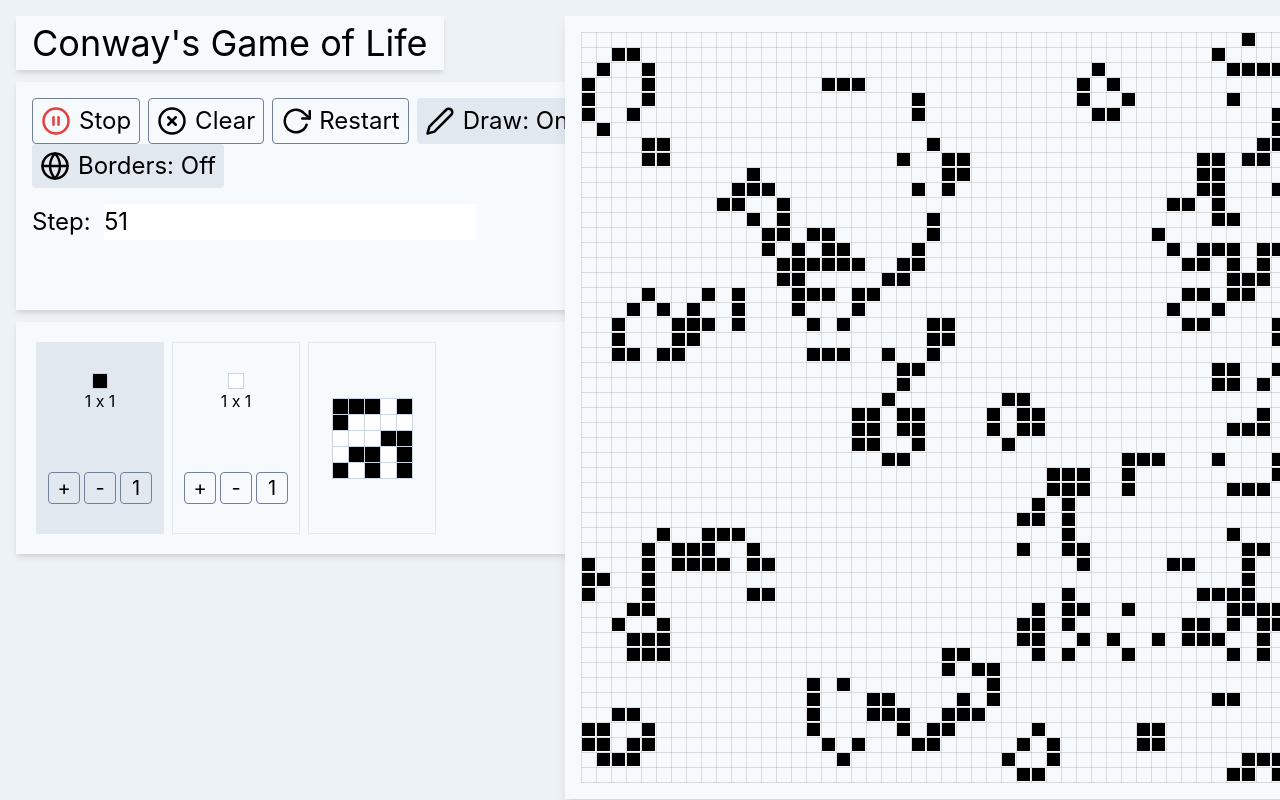
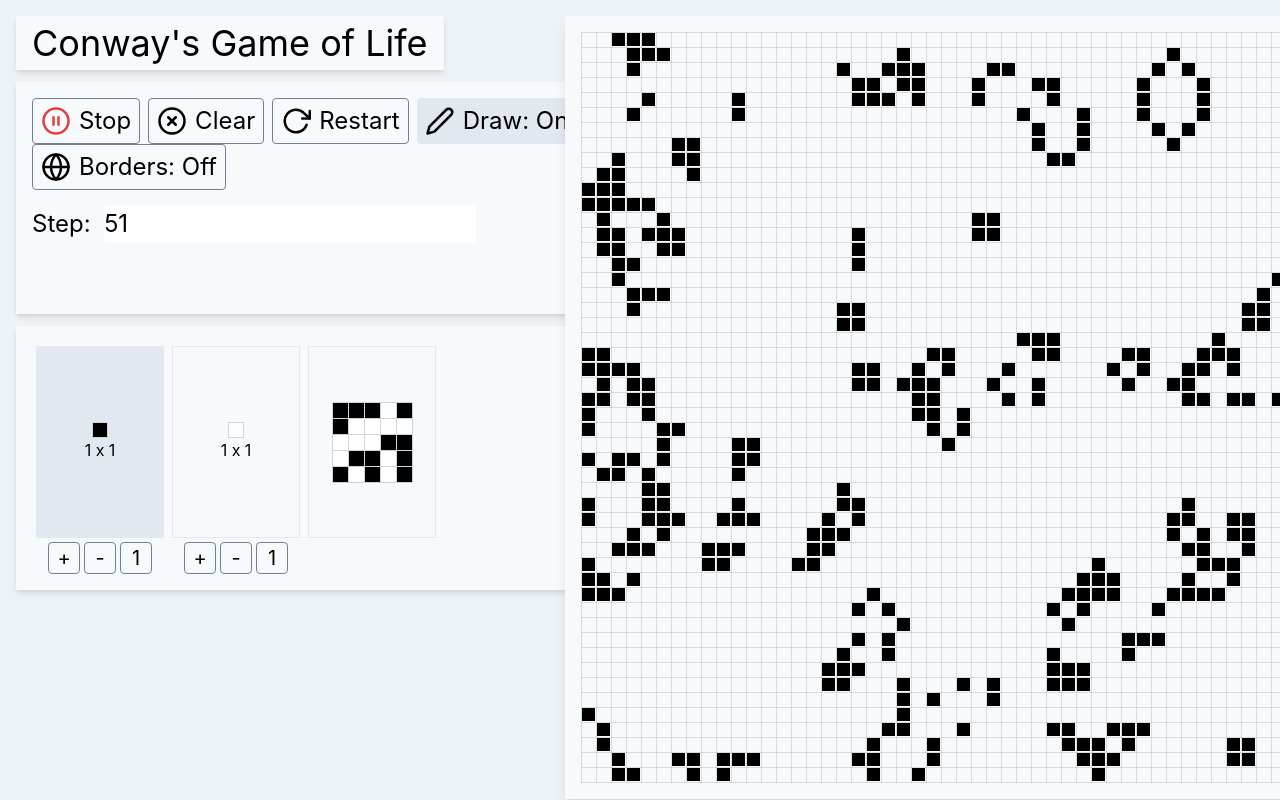
Before and after one commit to daltojohnso/conway, a React (Create React App) app: page / in a window 1280 px wide. Shown: the top 800 px of the page. Built offline with nearby package versions, Linux system fonts and the light colour scheme; the HTML template or start-up script is replaced by a standard one.

Commit message:
refactoring app/matrix generation

```diff
--- a/src/App.js
+++ b/src/App.js
@@ -1,75 +1,98 @@
-import React, { useState, useEffect, useCallback} from "react";
-import Config from "./Config";
-import CanvasGrid from "./Grid";
+import React, { useState, useEffect, useCallback} from 'react';
+import Config from './Config';
+import CanvasGrid from './Grid';
 import Catalogue from './Catalogue';
-
-// use a state chart for defining more freely the living/dead thing?
+import {buildMatrix, REDUCER} from './utils';
 
 let size = 50;
-const initialMatrix = buildRandomMatrix(size);
+const threshold = 0.66;
+const initialMatrix = buildMatrix(REDUCER.random({size, threshold}));
 
-function App() {
-  const [matrix, setMatrix] = useState(initialMatrix);
-  const [stepCount, setStepCount] = useState(1);
-  const [stopped, setStopped] = useState(false);
-  const [isDrawing, setIsDrawing] = useState(true);
-  const [dead, setDead] = useState(false);
-  const [pattern, setPattern] = useState([[1]]);
-  const [borders, setBorders] = useState(false);
+function App () {
+    const [matrix, setMatrix] = useState(initialMatrix);
+    const [config, setConfig] = useState({
+        stepCount: 1,
+        stopped: false,
+        isDrawing: true,
+        dead: false,
+        pattern: [[1]],
+        borders: false,
+        size: 15,
+        delay: 100
+    });
 
-  useEffect(() => {
-    const interval = setInterval(() => {
-        if (stopped || dead) return;
-        const [nextMatrix, isDead] = buildNextMatrix(matrix, nextCell, borders);
-        setMatrix(nextMatrix);
-        if (isDead) setDead(isDead);
-        setStepCount(stepCount + 1);
-    }, 100);
+    useEffect(() => {
+        const interval = setInterval(() => {
+            const {stopped, dead, borders, stepCount} = config;
+            if (stopped || dead) return;
+            const [
+                nextMatrix,
+                isDead
+            ] = buildMatrix(REDUCER.stepwise({matrix, borders}));
+            setMatrix(nextMatrix);
+            setConfig({
+                ...config,
+                dead: isDead,
+                stepCount: stepCount + 1
+            })
+        }, config.delay);
 
     return () => clearInterval(interval);
   });
 
   const onConfigChange = useCallback(({ action }) => {
-      if (dead) setDead(false);
-
+      let c = {dead: false};
       switch (action) {
         case 'stop':
-            setStopped(true);
+            c.stopped = true;
             break;
         case 'start':
-            setStopped(false);
+            c.stopped = false;
             break;
         case 'restart':
-            setMatrix(buildRandomMatrix(size));
-            setStepCount(1);
+            setMatrix(buildMatrix(REDUCER.random({size, threshold})));
+            c.stepCount = 1;
             break;
         case 'clear':
-            setMatrix(buildEmptyMatrix(size));
-            setStepCount(1);
-            setDead(true);
+            setMatrix(buildMatrix(REDUCER.empty({size})));
+            c.stepCount = 1;
+            c.dead = true;
             break;
-        case 'drawmode:on':
-            setIsDrawing(true);
-            break;
-        case 'drawmode:off':
-            setIsDrawing(false);
+        case 'draw:toggle':
+            c.isDrawing = !config.isDrawing;
             break;
         case 'borders:toggle':
-            setBorders(!borders);
+            c.borders = !config.borders;
             break;
         default:
             break;
       }
-  }, [borders, dead]);
-  const onGridClick = useCallback((xy, pattern) => {
-      const [m, isDead] = buildNextMatrix(matrix, buildPattern(xy, pattern), borders)
+
+      setConfig({
+          ...config,
+          ...c
+      });
+  }, [config]);
+
+  const onGridClick = useCallback((location, pattern) => {
+      const [m, isDead] = buildMatrix(REDUCER.edit({
+          location,
+          pattern,
+          matrix
+      }));
       setMatrix(m);
-      setDead(isDead);
-  }, [borders, matrix]);
+      setConfig({
+          ...config,
+          dead: isDead
+      });
+  }, [config, matrix]);
 
   const onCatalogueClick = useCallback(({pattern}) => {
-      setPattern(pattern);
-  }, []);
+      setConfig({
+          ...config,
+          pattern
+      });
+  }, [config]);
 
   return (
     <main className="p-4 w-screen h-screen grid grid-cols-2 gap-4 bg-gray-200">
@@ -78,7 +101,7 @@ function App() {
                 Conway's Game of Life
             </h1>
             <div className="bg-gray-100 shadow-md mb-3">
-                <Config config={{ stepCount, stopped, isDrawing, borders }} onChange={onConfigChange} />
+                <Config config={config} onChange={onConfigChange} />
             </div>
             <div className="bg-gray-100 shadow-md">
                 <Catalogue onClick={onCatalogueClick} />
@@ -88,10 +111,8 @@ function App() {
              <div style={{minWidth: 750}} className="p-4 bg-gray-100 shadow-lg">
                   <CanvasGrid
                       matrix={matrix}
-                      pattern={pattern}
-                      onClick={onGridClick}
-                      size={15}
-                      isDrawing={isDrawing} />
+                      config={config}
+                      onClick={onGridClick} />
              </div>
         </div>
     </main>
@@ -99,125 +120,3 @@ function App() {
 }
 
 export default App;
-
-function buildMatrix (size, initCell) {
-    const matrix = [];
-    for (let i = 0; i < size; i++) {
-      const row = [];
-      matrix.push(row);
-
-      for (let j = 0; j < size; j++) {
-        row.push(initCell(i, j));
-      }
-    }
-
-    return matrix;
-}
-
-function buildEmptyMatrix (size) {
-    return buildMatrix(size, () => false);
-}
-
-function buildRandomMatrix (size) {
-    return buildMatrix(size, () => Math.random() > 0.66);
-}
-
-function flip (i, j) {
-    return (x, y, matrix) => {
-        if (i === x && j === y) {
-            return !matrix[x][y];
-        } else {
-             return matrix[x][y];
-        }
-    }
-}
-
-function buildPattern ([i, j], pattern) {
-    return (x, y, matrix) => {
-        if (i === x && j === y) {
-            pattern.forEach((row, iP) => {
-                const ix = iP + x;
-                row.forEach((state, jP) => {
-                    const jy = jP + y;
-                    if (matrix[ix] != null && matrix[jy] != null) {
-                        matrix[ix][jy] = state;
-                    }
-                });
-            });
-        }
-
-        return matrix[x][y];
-    }
-}
-
-function buildNextMatrix(matrix, getCellState = nextCell, borders) {
-  const l = matrix.length;
-  const l2 = matrix[0].length;
-  const newMatrix = [];
-  let isDead = true;
-  for (let i = 0; i < l; i++) {
-    const row = [];
-    newMatrix.push(row);
-    for (let j = 0; j < l2; j++) {
-      const state = getCellState(i, j, matrix, borders);
-      if (state) isDead = false;
-      row.push(state);
-    }
-  }
-
-  return [newMatrix, isDead];
-}
-
-function nextCell(i, j, matrix, borders) {
-  const currentState = matrix[i][j];
-  const num = countNeighbors(i, j, matrix, borders);
-
-  // Any live cell with fewer than two live neighbours dies, as if by underpopulation.
-  // Any live cell with two or three live neighbours lives on to the next generation.
-  // Any live cell with more than three live neighbours dies, as if by overpopulation.
-  // Any dead cell with exactly three live neighbours becomes a live cell, as if by reproduction.
-
-  // return currentState ? (num === 2 || num === 3) : num === 3;
-  const newState = currentState
-    ? num === 2 || num === 3
-    : num === 3; // || (num === 2 && Math.random() > 0.99);
-  return newState;
-}
-
-function countNeighbors(i, j, matrix, borders) {
-  const l = matrix.length;
-  const l2 = matrix[i].length;
-  let yIndices;
-  let xIndices;
-  if (borders) {
-      yIndices = [i - 1, i, i + 1].filter(num => num >= 0 && num < l);
-      xIndices = [j - 1, j, j + 1].filter(num => num >= 0 && num < l2);
-  } else {
-      yIndices = [
-          i === 0 ? l - 1 : i - 1,
-          i,
-          (i + 1) % l
-      ];
-      xIndices = [
-          j === 0 ? l2 - 1 : j - 1,
-          j,
-          (j + 1) % l2
-      ];
-  }
-
-  let num = 0;
-
-  for (let ii = 0; ii < yIndices.length; ii++) {
-    for (let jj = 0; jj < xIndices.length; jj++) {
-      const y = yIndices[ii];
-      const x = xIndices[jj];
-      if (y === i && x === j) continue;
-
-      if (matrix[y][x]) {
-        num += 1;
-      }
-    }
-  }
-
-  return num;
-}
--- a/src/Catalogue.js
+++ b/src/Catalogue.js
@@ -59,39 +59,43 @@ const Catalogue = ({onClick}) => {
     }, [onClick])
 
     return <div className="p-4 inline-flex flex-wrap">
-        <div onClick={onCardClick} data-card="1" className={classnames({'bg-gray-300': selected === 1}, 'relative h-48 w-32 m-1 cursor-pointer hover:bg-gray-400 hover:border-0 flex flex-col justify-around items-center w-24 h-20 border border-gray-300')}>
+        <div className="flex flex-col items-center">
+            <button onClick={onCardClick} data-card="1" className={classnames({'bg-gray-300': selected === 1}, 'relative h-48 w-32 m-1 cursor-pointer hover:bg-gray-400 hover:border-0 flex flex-col justify-around items-center w-24 h-20 border border-gray-300')}>
                 <div className="flex flex-col items-center">
                     <div className="h-4 w-4 bg-black border border-gray-400"></div>
                     {`${blackSquare} x ${blackSquare}`}
                 </div>
+            </button>
             <div className="inline-flex">
                 <button className="w-8 mr-1 text-xl bg-transparent hover:bg-gray-600 hover:text-white px-2 border border-gray-600 hover:border-transparent rounded" data-incr="1" onClick={incrBlackSquare}>+</button>
                 <button className="w-8 mr-1 text-xl bg-transparent hover:bg-gray-600 hover:text-white px-2 border border-gray-600 hover:border-transparent rounded" data-incr="-1" onClick={incrBlackSquare}>-</button>
                 <button className="w-8 text-xl bg-transparent hover:bg-gray-600 hover:text-white px-2 border border-gray-600 hover:border-transparent rounded" data-incr={-blackSquare + 1} onClick={incrBlackSquare}>1</button>
             </div>
         </div>
-        <div onClick={onCardClick} data-card="2" className={classnames({'bg-gray-300': selected === 2}, 'relative h-48 w-32 m-1 cursor-pointer hover:bg-gray-400 hover:border-0 flex flex-col justify-around items-center w-24 h-20 border border-gray-300')}>
+        <div className="flex flex-col items-center">
+            <button onClick={onCardClick} data-card="2" className={classnames({'bg-gray-300': selected === 2}, 'relative h-48 w-32 m-1 cursor-pointer hover:bg-gray-400 hover:border-0 flex flex-col justify-around items-center w-24 h-20 border border-gray-300')}>
                 <div className="flex flex-col items-center">
                     <div className="h-4 w-4 bg-white border border-gray-400"></div>
                     {`${whiteSquare} x ${whiteSquare}`}
                 </div>
+            </button>
             <div className="inline-flex">
                 <button className="w-8 mr-1 text-xl bg-transparent hover:bg-gray-600 hover:text-white px-2 border border-gray-600 hover:border-transparent rounded" data-incr="1" onClick={incrWhiteSquare}>+</button>
                 <button className="w-8 mr-1 text-xl bg-transparent hover:bg-gray-600 hover:text-white px-2 border border-gray-600 hover:border-transparent rounded" data-incr="-1" onClick={incrWhiteSquare}>-</button>
                 <button className="w-8 text-xl bg-transparent hover:bg-gray-600 hover:text-white px-2 border border-gray-600 hover:border-transparent rounded" data-incr={-whiteSquare + 1} onClick={incrWhiteSquare}>1</button>
             </div>
         </div>
-        <div onClick={onPatternClick} data-card="3" className={classnames({'bg-gray-300': selected === 3}, 'relative h-48 w-32 m-1 cursor-pointer hover:bg-gray-400 hover:border-0 flex flex-col justify-around items-center w-24 h-20 border border-gray-300')}>
+        <button onClick={onPatternClick} data-card="3" className={classnames({'bg-gray-300': selected === 3}, 'relative h-48 w-32 m-1 cursor-pointer hover:bg-gray-400 hover:border-0 flex flex-col justify-around items-center w-24 h-20 border border-gray-300')}>
             <div className="flex flex-col items-center">
                 <div className="flex items-center border-l border-t border-gray-400">
-                    {pattern.map((row) => {
-                        return <div className="flex flex-col">
-                            {row.map(state => <div className={classnames(state ? 'bg-black' : 'bg-white', 'h-4 w-4 border-r border-b border-gray-400')}/>)}
+                    {pattern.map((row, i) => {
+                        return <div className="flex flex-col" key={`row-${i}`}>
+                            {row.map((state, j) => <div key={`cell-${j}`} className={classnames(state ? 'bg-black' : 'bg-white', 'h-4 w-4 border-r border-b border-gray-400')}/>)}
                         </div>
                     })}
                 </div>
             </div>
-        </div>
+        </button>
     </div>
 }
 
--- a/src/Config.js
+++ b/src/Config.js
@@ -24,8 +24,8 @@ const Config = ({
     }, [onChange]);
 
     const onDraw = useCallback(() => {
-        onChange({action: isDrawing ? 'drawmode:off' : 'drawmode:on'});
-    }, [isDrawing, onChange]);
+        onChange({ action: 'draw:toggle' });
+    }, [onChange]);
 
     const onBorderToggle = useCallback(() => {
         onChange({ action: 'borders:toggle' });
@@ -55,7 +55,7 @@ const Config = ({
                     <FiEdit2 className="mr-2 text-3xl" />
                     <span>{isDrawing ? 'Draw: On' : 'Draw: Off'}</span>
                 </button>
-                <button onClick={onBorderToggle} className={classnames('mr-2 inline-flex justify-center items-center text-2xl bg-transparent hover:bg-gray-400 py-1 px-2 border border-gray-600 hover:border-transparent rounded', {'bg-gray-300 border-none': isDrawing})}>
+                <button onClick={onBorderToggle} className={classnames('mr-2 inline-flex justify-center items-center text-2xl bg-transparent hover:bg-gray-400 py-1 px-2 border border-gray-600 hover:border-transparent rounded', {'bg-gray-300 border-none': borders})}>
                     <FiGlobe className="mr-2 text-3xl" />
                     <span>{borders ? 'Borders: On' : 'Borders: Off'}</span>
                 </button>
--- a/src/Grid.js
+++ b/src/Grid.js
@@ -10,7 +10,11 @@ const gridlines = size => `<svg width="100%" height="100%" xmlns="http://www.w3.
     <rect width="100%" height="100%" fill="url(#smallGrid)" />
 </svg>`;
 
-const CanvasGrid = ({matrix, onClick, stop, size, isDrawing, pattern = [[1, 1], [1, 1]]}) => {
+const CanvasGrid = ({
+    matrix,
+    onClick,
+    config: {stop, size, isDrawing, pattern
+}}) => {
     const width = size * 50 + 1;
     const canvasRef = useRef(null);
     const hoverRef = useRef(null);
--- /dev/null
+++ b/src/utils.js
@@ -0,0 +1,146 @@
+export const REDUCER = {
+    stepwise: ({matrix, borders}) => ({type: 'stepwise', matrix, borders}),
+    edit: ({location, pattern, matrix}) => ({type: 'edit', location, pattern, matrix}),
+    empty: ({size}) => ({type: 'empty', size}),
+    random: ({threshold, size}) => ({type: 'random', threshold, size})
+};
+
+export function buildMatrix (reducer) {
+    const {type} = reducer;
+    switch (type) {
+        case 'stepwise':
+            return buildNextMatrix(reducer, getNextCellState(reducer));
+        case 'edit':
+            return buildNextMatrix(reducer, addPatternToLocation(reducer))
+        case 'empty':
+            return buildEmptyMatrix(reducer);
+        case 'random':
+            return buildRandomMatrix(reducer)
+        default:
+            return [];
+    }
+}
+
+function instantiateMatrix (size, initCell) {
+    const matrix = [];
+    for (let i = 0; i < size; i++) {
+      const row = [];
+      matrix.push(row);
+
+      for (let j = 0; j < size; j++) {
+        row.push(initCell(i, j));
+      }
+    }
+
+    return matrix;
+}
+
+function buildEmptyMatrix ({size}) {
+    return instantiateMatrix(size, () => false);
+}
+
+function buildRandomMatrix ({size, threshold}) {
+    return instantiateMatrix(size, () => Math.random() > threshold);
+}
+
+// function flip (i, j) {
+//     return (x, y, matrix) => {
+//         if (i === x && j === y) {
+//             return !matrix[x][y];
+//         } else {
+//              return matrix[x][y];
+//         }
+//     }
+// }
+
+function addPatternToLocation ({location: [i, j], pattern}) {
+    return (x, y, matrix) => {
+        if (i === x && j === y) {
+            pattern.forEach((row, iP) => {
+                const ix = iP + x;
+                row.forEach((state, jP) => {
+                    const jy = jP + y;
+                    if (matrix[ix] != null && matrix[jy] != null) {
+                        matrix[ix][jy] = state;
+                    }
+                });
+            });
+        }
+
+        return matrix[x][y];
+    }
+}
+
+function buildNextMatrix ({matrix}, getCellState) {
+  const l = matrix.length;
+  const l2 = matrix[0].length;
+  const newMatrix = [];
+  let isDead = true;
+  for (let i = 0; i < l; i++) {
+    const row = [];
+    newMatrix.push(row);
+    for (let j = 0; j < l2; j++) {
+      const state = getCellState(i, j, matrix);
+      if (state) isDead = false;
+      row.push(state);
+    }
+  }
+
+  return [newMatrix, isDead];
+}
+
+function getNextCellState ({borders}) {
+    return (i, j, matrix) => {
+        const currentState = matrix[i][j];
+        const num = countNeighbors(i, j, matrix, borders);
+
+        // Any live cell with fewer than two live neighbours dies, as if by underpopulation.
+        // Any live cell with two or three live neighbours lives on to the next generation.
+        // Any live cell with more than three live neighbours dies, as if by overpopulation.
+        // Any dead cell with exactly three live neighbours becomes a live cell, as if by reproduction.
+
+        // return currentState ? (num === 2 || num === 3) : num === 3;
+        const newState = currentState
+          ? num === 2 || num === 3
+          : num === 3; // || (num === 2 && Math.random() > 0.99);
+        return newState;
+    };
+}
+
+function countNeighbors(i, j, matrix, borders) {
+  const l = matrix.length;
+  const l2 = matrix[i].length;
+  let yIndices;
+  let xIndices;
+  if (borders) {
+      yIndices = [i - 1, i, i + 1].filter(num => num >= 0 && num < l);
+      xIndices = [j - 1, j, j + 1].filter(num => num >= 0 && num < l2);
+  } else {
+      yIndices = [
+          i === 0 ? l - 1 : i - 1,
+          i,
+          (i + 1) % l
+      ];
+      xIndices = [
+          j === 0 ? l2 - 1 : j - 1,
+          j,
+          (j + 1) % l2
+      ];
+  }
+
+  let num = 0;
+
+  for (let ii = 0; ii < yIndices.length; ii++) {
+    for (let jj = 0; jj < xIndices.length; jj++) {
+      const y = yIndices[ii];
+      const x = xIndices[jj];
+      if (y === i && x === j) continue;
+
+      if (matrix[y][x]) {
+        num += 1;
+      }
+    }
+  }
+
+  return num;
+}
```
Lines whose indentation alone changed are shown as unchanged.
